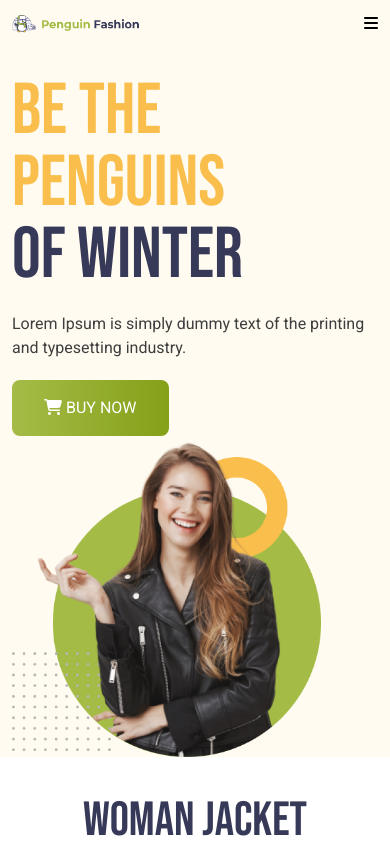
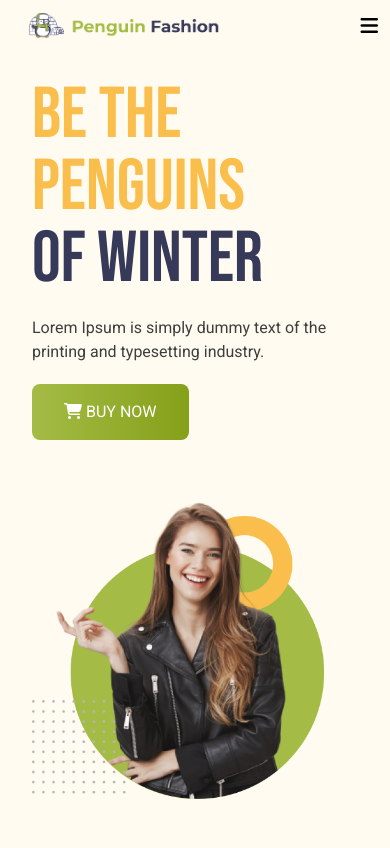
Before and after one commit to atikur-2003/penguin-fashion, a plain HTML site: page index.html in a window 390 px wide. Shown: the top 848 px of the page. Drawn offline with nearby package versions, Linux system fonts and the light colour scheme.

Commit message:
added some styles

```diff
--- a/index.html
+++ b/index.html
@@ -26,22 +26,22 @@
   </head>
   <body class="roboto">
     <header class="bg-[#FFFBF0] md:py-6 md:px-16 lg:px-32 px-3">
-      <nav class="flex justify-between items-center py-3">
+      <nav class="flex justify-between items-center py-3 pl-4 md:px-0">
         <div>
-          <div class=""><img class="w-32 md:w-64 cursor-pointer" src="./icons/logo.png" alt="" /></div>
+          <div class=""><img class="w-48 md:w-64 cursor-pointer" src="./icons/logo.png" alt="" /></div>
         </div>
         <div class="">
           <ul class="hidden md:flex space-x-7 text-[#3C3C3C] font-medium">
-            <li><a href="#" class="hover:text-green-600">Home</a></li>
-            <li><a href="#" class="hover:text-green-600">Products</a></li>
-            <li><a href="#" class="hover:text-green-600">About Us</a></li>
-            <li><a href="#" class="hover:text-green-600">Contact Us</a></li>
+            <li><a href="#" class="hover:text-green-800 hover:underline">Home</a></li>
+            <li><a href="#" class="hover:text-green-800 hover:underline">Products</a></li>
+            <li><a href="#" class="hover:text-green-800 hover:underline">About Us</a></li>
+            <li><a href="#" class="hover:text-green-800 hover:underline">Contact Us</a></li>
           </ul>
         </div>
-        <div class="md:hidden"><i class="fa-solid fa-bars"></i></div>
+        <div class="text-xl md:hidden"><i class="fa-solid fa-bars"></i></div>
       </nav>
-      <div class="flex flex-col items-center mt-7 md:items-center md:flex-row md:gap-x-32 lg:gap-x-52">
-        <div>
+      <div class="flex flex-col pl-5 mt-7 md:items-center md:pl-0 md:flex-row md:gap-x-32 lg:gap-x-52">
+        <div class="mb-14 md:mb-0">
           <h1 class="uppercase mb-5 text-7xl md:text-4xl lg:text-7xl bebas-neue">
             <span class="text-[#FABE4C]">Be the Penguins</span> <br />
             <span class="text-[#363958]">of Winter</span>
@@ -52,11 +52,9 @@
           </p>
           <button
             class="mt-5 bg-gradient-to-r from-[#A4BC46] to-[#85A019] py-4 px-8 md:py-3 md:px-6 rounded-lg text-white"
-          >
-            <i class="fa-solid fa-cart-shopping"></i> BUY NOW
-          </button>
+          ><i class="fa-solid fa-cart-shopping"></i> BUY NOW</button>
         </div>
-        <div><img class="max-w-[85%]" src="./images/model.png" alt="" /></div>
+        <div class="mb-14 md:mb-0"><img class="max-w-[85%]" src="./images/model.png" alt="" /></div>
       </div>
     </header>
     <main class="max-w-5xl mx-auto">
```
